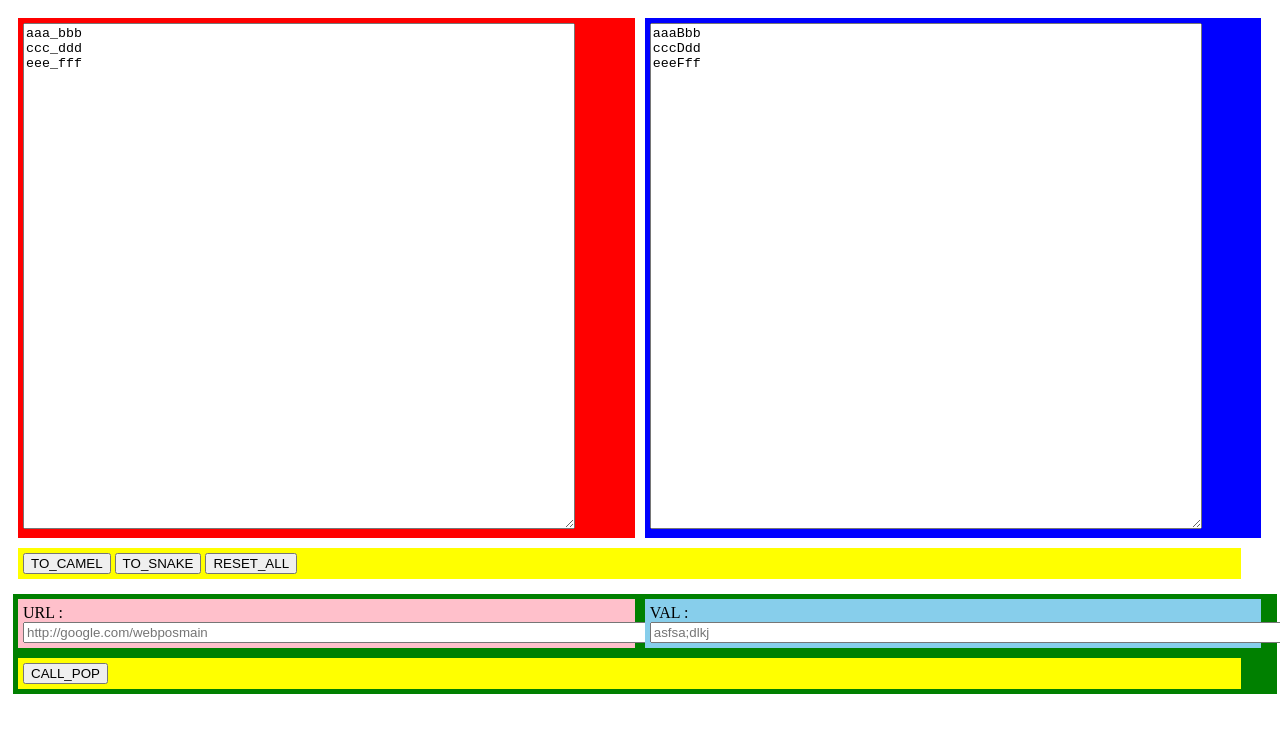
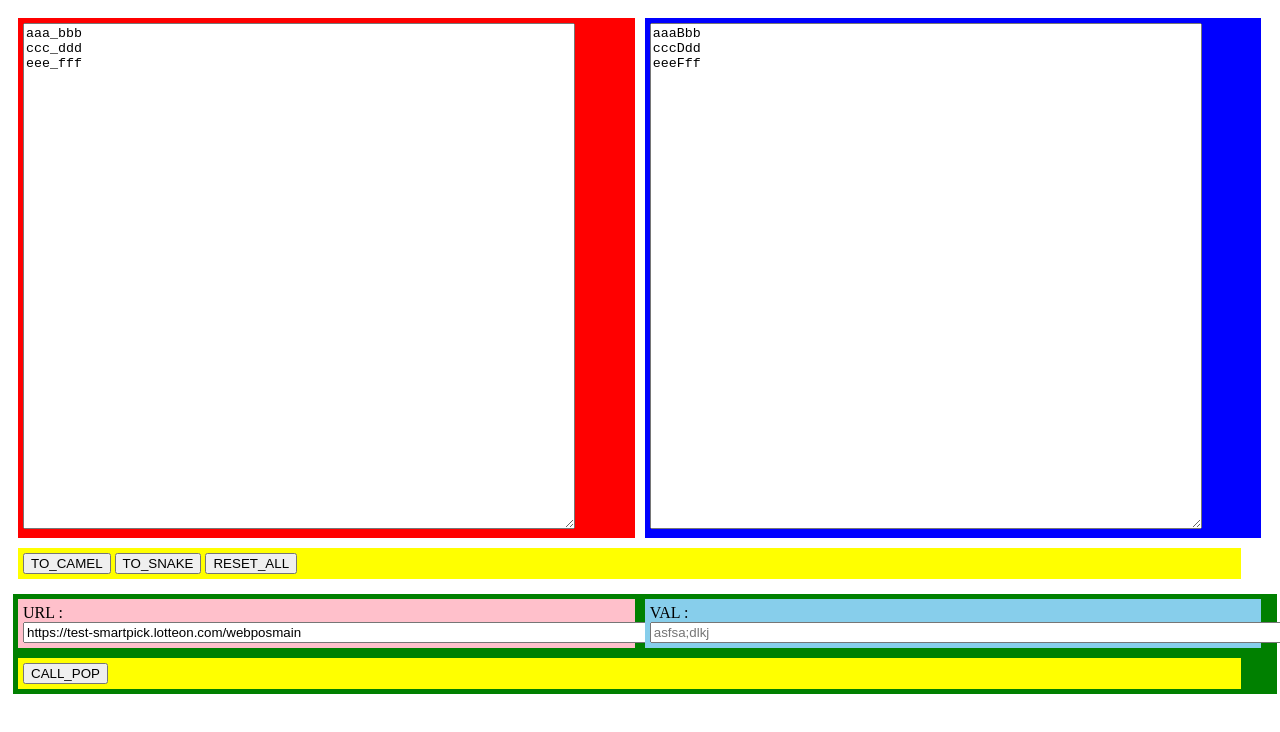
Before and after one commit to shimhaekwon/onlymy, a plain HTML site: page camelDecamel.html in a window 1280 px wide. Shown: the top 732 px of the page. Drawn offline with Linux system fonts and the light colour scheme.

Commit message:
주소값 추가

```diff
--- a/camelDecamel.html
+++ b/camelDecamel.html
@@ -148,7 +148,7 @@ eeeFff</textarea>
 
         <div class="divOuter" style="background-color: green;">
             <div class="divText" style="background-color: pink;">
-                URL : <input id="textUrl" size="100" value="" placeholder="http://google.com/webposmain">
+                URL : <input id="textUrl" size="100" value="https://test-smartpick.lotteon.com/webposmain" placeholder="http://google.com/webposmain">
             </div>
             <div class="divText" style="background-color: skyblue;">
                 VAL : <input id="textVal" size="100" value="" placeholder="asfsa;dlkj">
```
